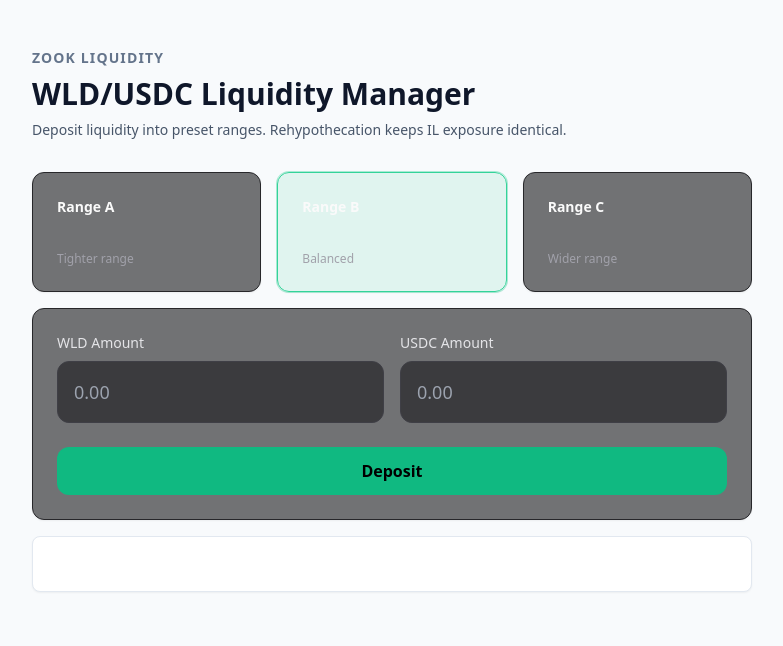
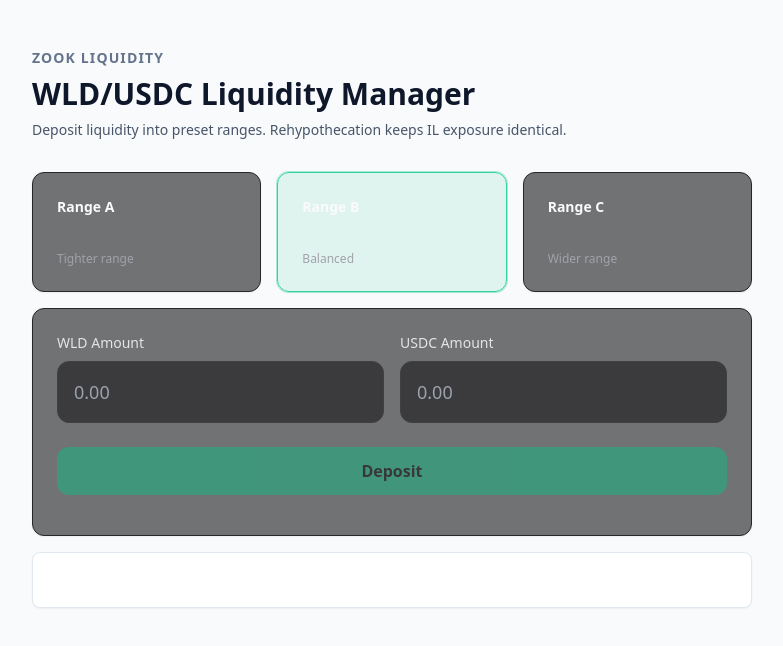
Before and after one commit to Zook-Hook/front-end, a Next.js app: page / in a window 1280 px wide. Shown: the top 646 px of the page, without its empty margins (248-1031 px from the left). Built offline with nearby package versions, Linux system fonts and the light colour scheme.

Commit message:
feat: add deposit form validation UX

```diff
--- a/src/app/page.tsx
+++ b/src/app/page.tsx
@@ -1,9 +1,28 @@
- "use client";
+"use client";
 
 import { useState } from "react";
 
 export default function Home() {
   const [selectedRange, setSelectedRange] = useState<"A" | "B" | "C">("B");
+  const [amountWLD, setAmountWLD] = useState("");
+  const [amountUSDC, setAmountUSDC] = useState("");
+  const [error, setError] = useState("");
+  const [success, setSuccess] = useState("");
+
+  const wldNum = Number(amountWLD);
+  const usdcNum = Number(amountUSDC);
+  const canDeposit = wldNum > 0 && usdcNum > 0;
+
+  const handleDeposit = () => {
+    if (!canDeposit) {
+      setError("Enter both WLD and USDC amounts.");
+      setSuccess("");
+      return;
+    }
+
+    setError("");
+    setSuccess(`Deposit submitted (demo). Range ${selectedRange} selected.`);
+  };
 
   return (
     <main className="min-h-screen bg-slate-50 text-slate-900">
@@ -47,14 +66,34 @@ export default function Home() {
           <div className="rounded-xl border border-zinc-800 bg-zinc-900/60 p-6 shadow-sm">
             <div className="grid grid-cols-1 gap-4 sm:grid-cols-2">
               {[
-                { label: "WLD Amount", name: "wld-amount" },
-                { label: "USDC Amount", name: "usdc-amount" },
-              ].map(({ label, name }) => (
+                {
+                  label: "WLD Amount",
+                  name: "wld-amount",
+                  value: amountWLD,
+                  onChange: (value: string) => {
+                    setAmountWLD(value);
+                    setError("");
+                    setSuccess("");
+                  },
+                },
+                {
+                  label: "USDC Amount",
+                  name: "usdc-amount",
+                  value: amountUSDC,
+                  onChange: (value: string) => {
+                    setAmountUSDC(value);
+                    setError("");
+                    setSuccess("");
+                  },
+                },
+              ].map(({ label, name, value, onChange }) => (
                 <label key={name} className="flex flex-col gap-2">
                   <span className="text-sm font-medium text-zinc-200">{label}</span>
                   <input
                     name={name}
                     type="number"
+                    value={value}
+                    onChange={(e) => onChange(e.target.value)}
                     className="w-full rounded-xl border border-zinc-700 bg-zinc-900/60 p-4 text-lg text-zinc-50 focus:outline-none focus:ring-2 focus:ring-emerald-400"
                     placeholder="0.00"
                   />
@@ -64,10 +103,20 @@ export default function Home() {
             <div className="mt-6">
               <button
                 type="button"
-                className="w-full rounded-xl bg-emerald-500 py-3 text-black font-semibold transition hover:bg-emerald-600"
+                onClick={handleDeposit}
+                disabled={!canDeposit}
+                className={`w-full rounded-xl py-3 text-black font-semibold transition ${
+                  canDeposit
+                    ? "bg-emerald-500 hover:bg-emerald-600"
+                    : "bg-emerald-500 opacity-50 cursor-not-allowed"
+                }`}
               >
                 Deposit
               </button>
+            </div>
+            <div className="mt-4 space-y-2">
+              {error && <p className="text-sm text-rose-400">{error}</p>}
+              {success && <p className="text-sm text-emerald-400">{success}</p>}
             </div>
           </div>
 
```
